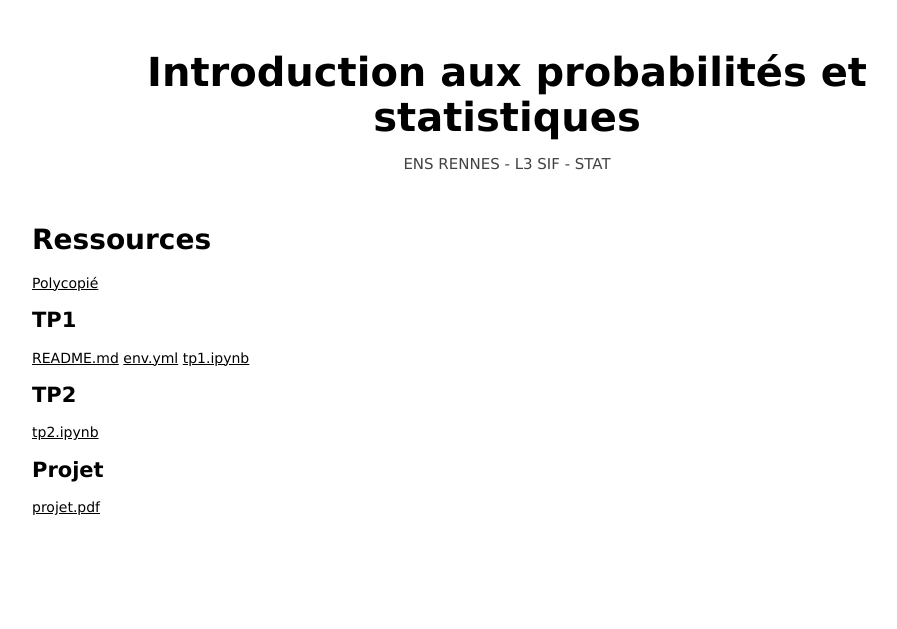
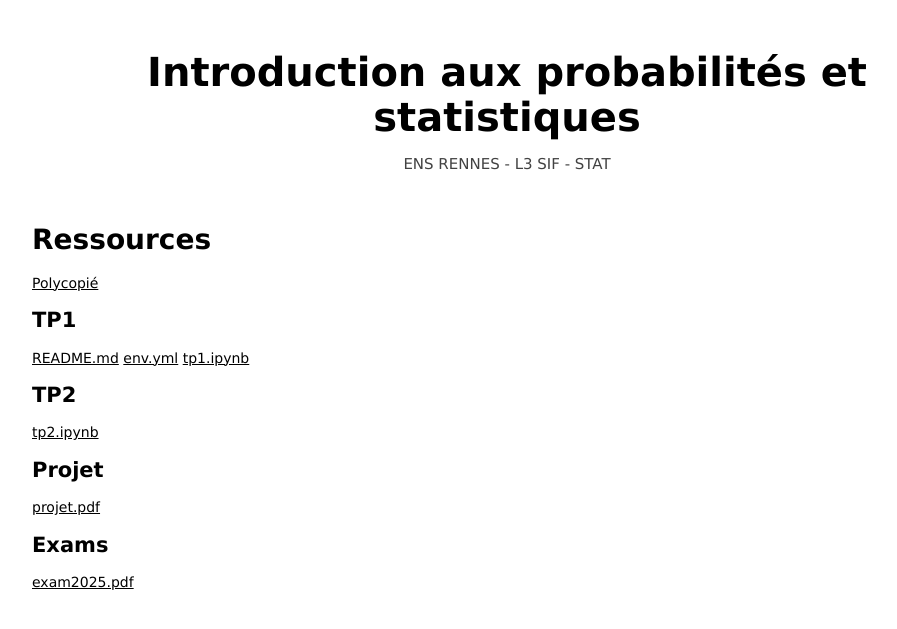
Before and after one commit to paulviallard/stat, a Jekyll site: the page built from index.md, in a window 1280 px wide. Shown: the top 629 px of the page, without its empty margins (133-1030 px from the left). Built offline with Jekyll 4.4.1, drawn with Linux system fonts in a browser that asks for light colours; our own code applies the rules of GitHub Pages for plain Markdown files.

Commit message:
add exams

```diff
--- a/index.md
+++ b/index.md
@@ -23,3 +23,7 @@ layout: home
 ## Projet
 
 [projet.pdf]({{ 'assets/projet.pdf' | relative_url }})
+
+## Exams
+
+[exam2025.pdf]({{ 'assets/exam2025.pdf' | relative_url }})
```
Also changed, not shown: 2 other files.
